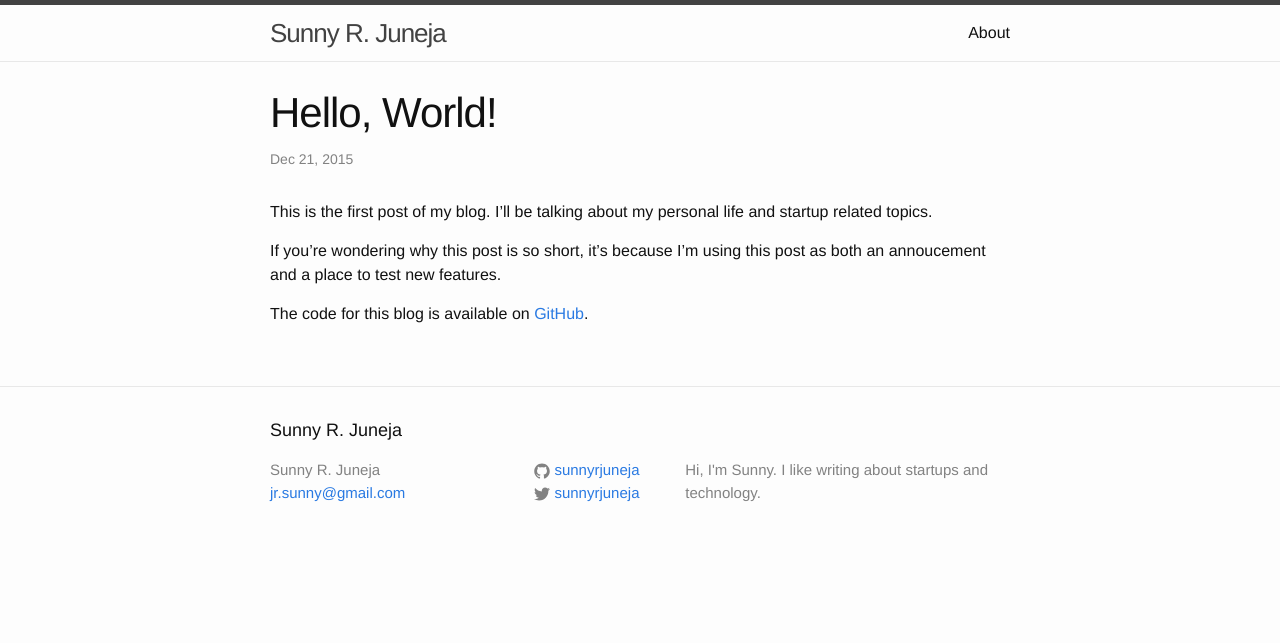
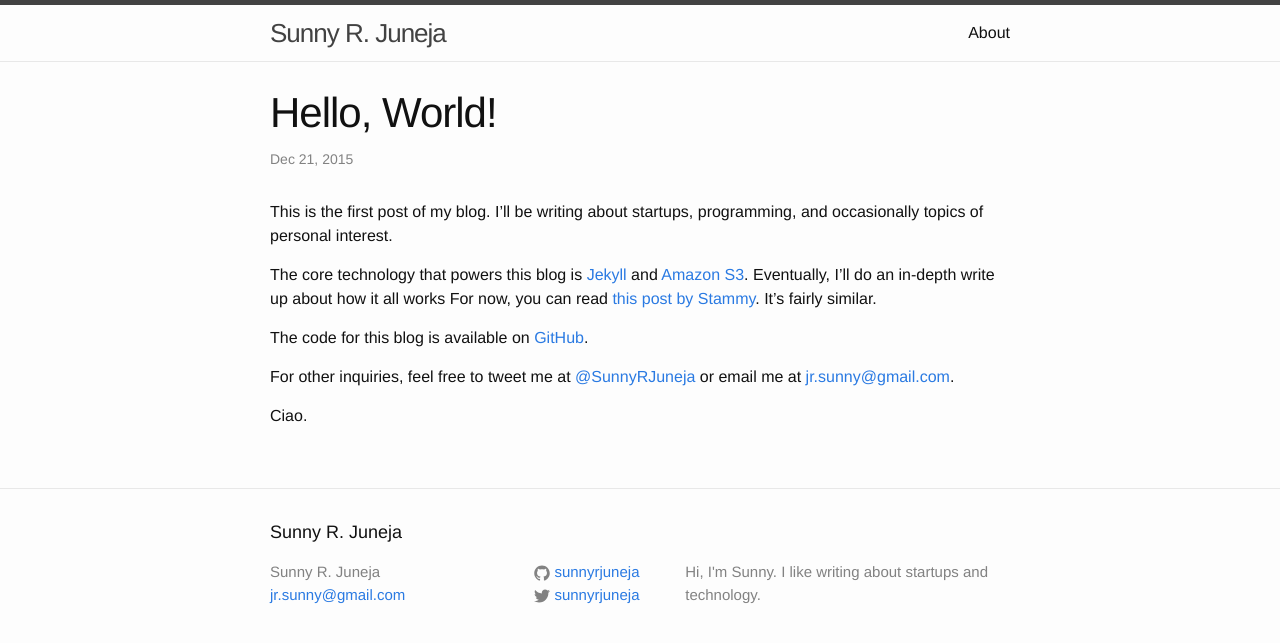
Before and after one commit to sunnyrjuneja/notebook, a Jekyll site: the page built from _posts/2015-12-21-hello-world.md, in a window 1280 px wide. Shown: the top 643 px of the page. Built offline with Jekyll 4.4.1, drawn with Linux system fonts in a browser that asks for light colours; comment, search, counter and statistics services are not loaded.

Commit message:
Update Hello World post.

```diff
--- a/_posts/2015-12-21-hello-world.md
+++ b/_posts/2015-12-21-hello-world.md
@@ -1,15 +1,25 @@
 ---
 title: Hello, World!
 id: 008796a2-7114-42da-b4a0-28ece3381fe7
+categories: personal
 ---
 
-This is the first post of my blog. I'll be talking about my personal life and
-startup related topics.
+This is the first post of my blog. I'll be writing about startups, programming,
+and occasionally topics of personal interest.
 
+The core technology that powers this blog is [Jekyll][jekyll] and
+[Amazon S3][s3]. Eventually, I'll do an in-depth write up about how it all works
+For now, you can read [this post by Stammy][stammy]. It's fairly similar.
 
-If you're wondering why this post is so short, it's
-because I'm using this post as both an annoucement and a place to test new
-features.
+The code for this blog is available on [GitHub][notebook].
 
-The code for this blog is available
-on [GitHub](https://github.com/sunnyrjuneja/notebook).
+For other inquiries, feel free to tweet me at [@SunnyRJuneja][twitter] or email
+me at <a href="mailto:jr.sunny@gmail.com">jr.sunny@gmail.com</a>.
+
+Ciao.
+
+[jekyll]: https://jekyllrb.com/
+[s3]: https://aws.amazon.com/s3/
+[notebook]: https://github.com/sunnyrjuneja/notebook
+[twitter]: https://twitter.com/SunnyRJuneja
+[stammy]: http://paulstamatiou.com/hosting-on-amazon-s3-with-cloudfront/
```
